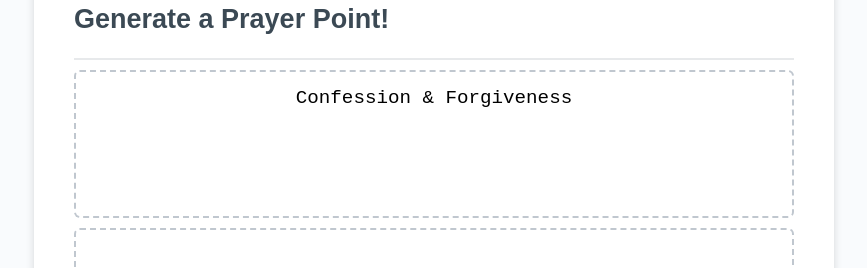
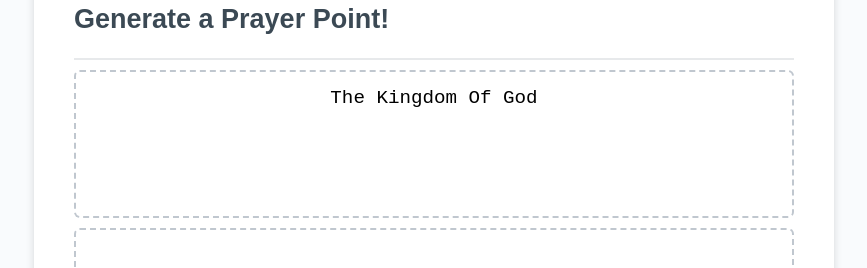
Before and after one commit to ExxtremeBattler/prayer-point-generator, a React (Create React App) app: page / in a window 1280 px wide. Shown: the part 148-416 px from the top of the page, without its empty margins (206-1073 px from the left). Built offline with nearby package versions, Linux system fonts and the light colour scheme; no server answers.

Commit message:
added verses for the kingdom

```diff
--- a/src/components/generateSection.js
+++ b/src/components/generateSection.js
@@ -14,9 +14,9 @@ let BASE_URL3 = "https://bible-api.com/john3:16"
 
 
 
-
+//logic for choosing topic
 // const topic = (prayerTopics[Math.floor(Math.random() * prayerTopics.length)])
-const topic = "Confession & Forgiveness"
+const topic = "The Kingdom Of God"
 
 
 function chooseVerses() {
@@ -37,6 +37,15 @@ function chooseVerses() {
     BASE_URL3 = "https://bible-api.com/1john1:9"
 
   }
+
+  else if(topic.toLowerCase().includes("kingdom")){
+    console.log("code geass");
+    BASE_URL = "https://bible-api.com/matthew 6:10"
+    BASE_URL2 = "https://bible-api.com/matthew 6:33"
+    BASE_URL3 = "https://bible-api.com/luke+17:20-21"
+
+  }
+
 }
 
 chooseVerses()
```
